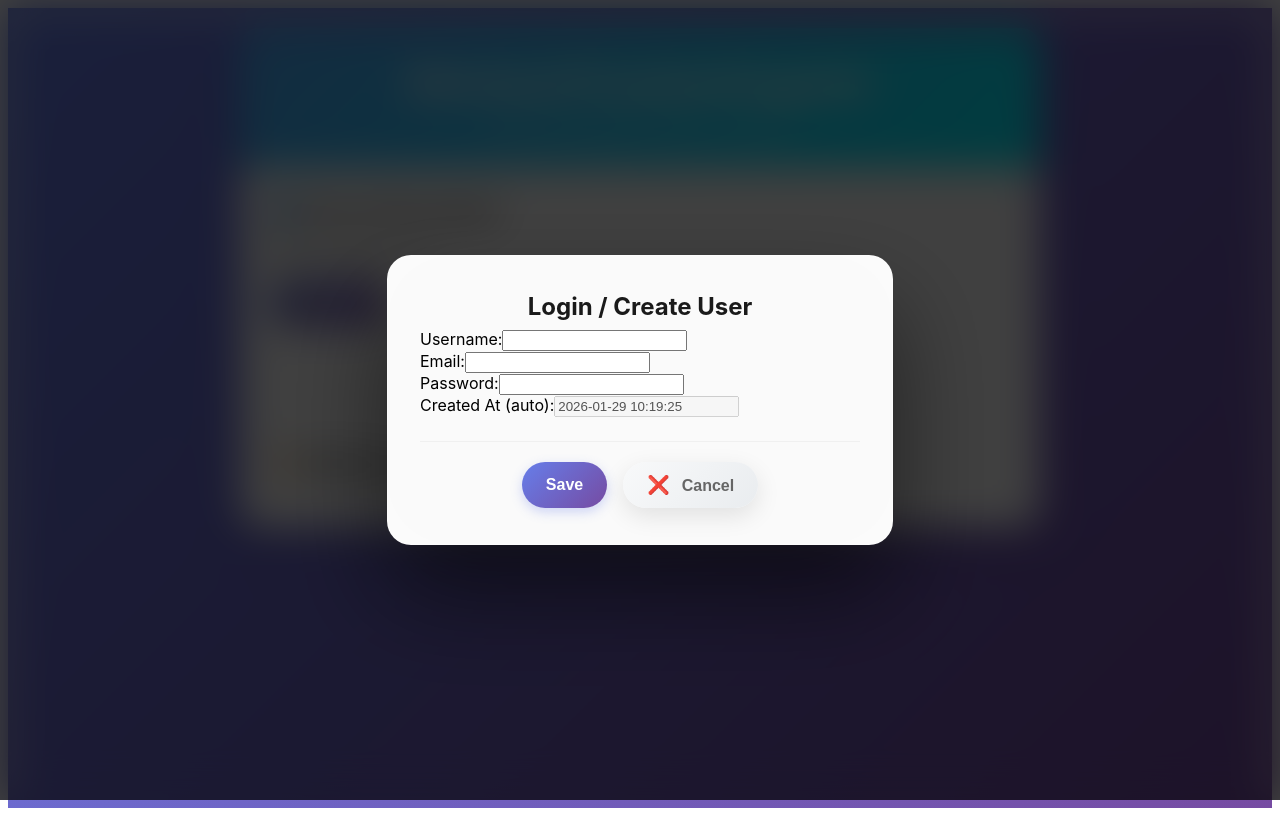
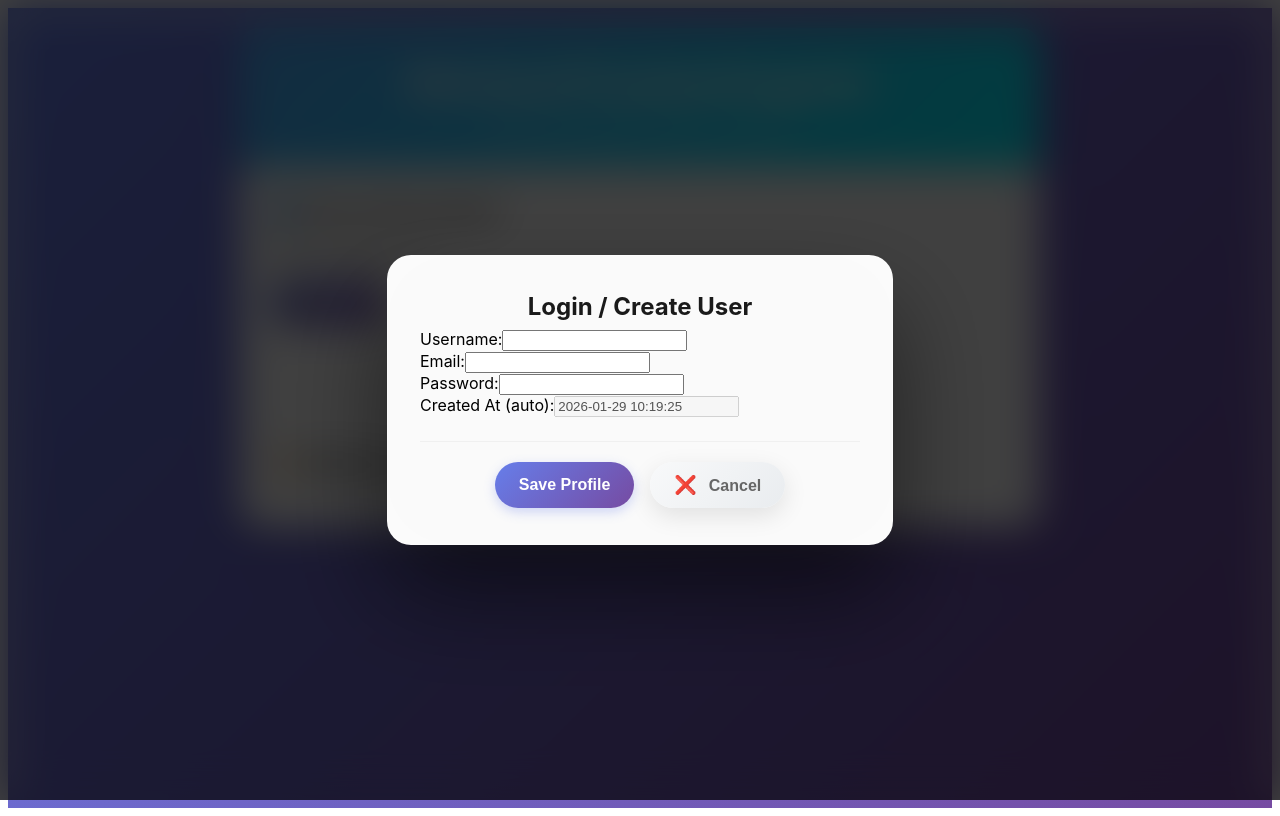
Before and after one commit to basti997/Fitness-App, an Angular app in the folder Frontend/WorkoutTrackerAngular/: page / in a window 1280 px wide. Both pictures are taken after a click on the button "🔐 Login". Built offline with nearby package versions, Linux system fonts and the light colour scheme; no server answers.

Commit message:
Information transfer fix

```diff
--- a/Frontend/WorkoutTrackerAngular/src/app/services/user-service.ts
+++ b/Frontend/WorkoutTrackerAngular/src/app/services/user-service.ts
@@ -7,7 +7,7 @@ import { User } from '../model/user';
   providedIn: 'root',
 })
 export class UserService {
-  baseUrl = 'http://localhost:5038/api';;
+  baseUrl = 'http://localhost:5038/api';
   constructor(private http: HttpClient){}
 
     getUsers(): Observable<User[]> {
--- a/Frontend/WorkoutTrackerAngular/src/app/user-card/user-card.html
+++ b/Frontend/WorkoutTrackerAngular/src/app/user-card/user-card.html
@@ -50,7 +50,7 @@
       </div>
 
       <div class="popup-actions">
-        <button type="submit" class="btn">Save</button>
+        <button type="submit" class="btn" (click)="saveUser(); $event.preventDefault()">Save Profile</button>
         <button type="button" class="btn btn-secondary" (click)="cancel()">Cancel</button>
       </div>
     </form>
```
